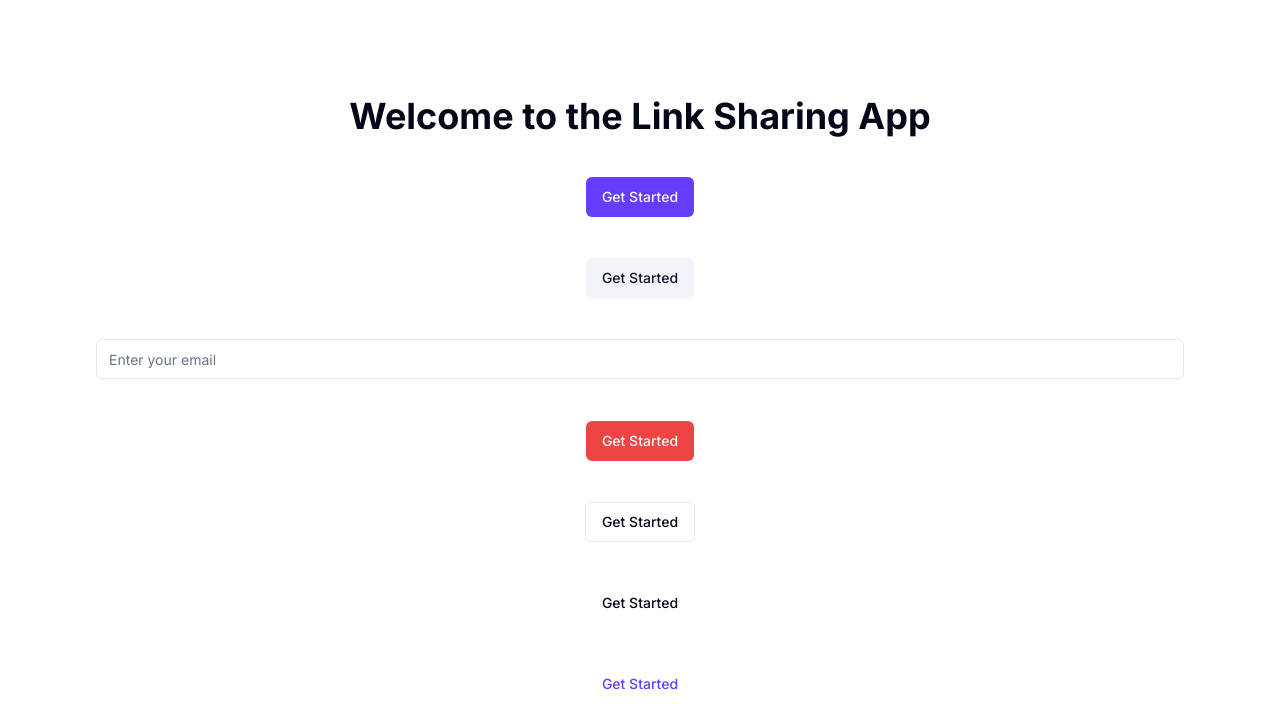
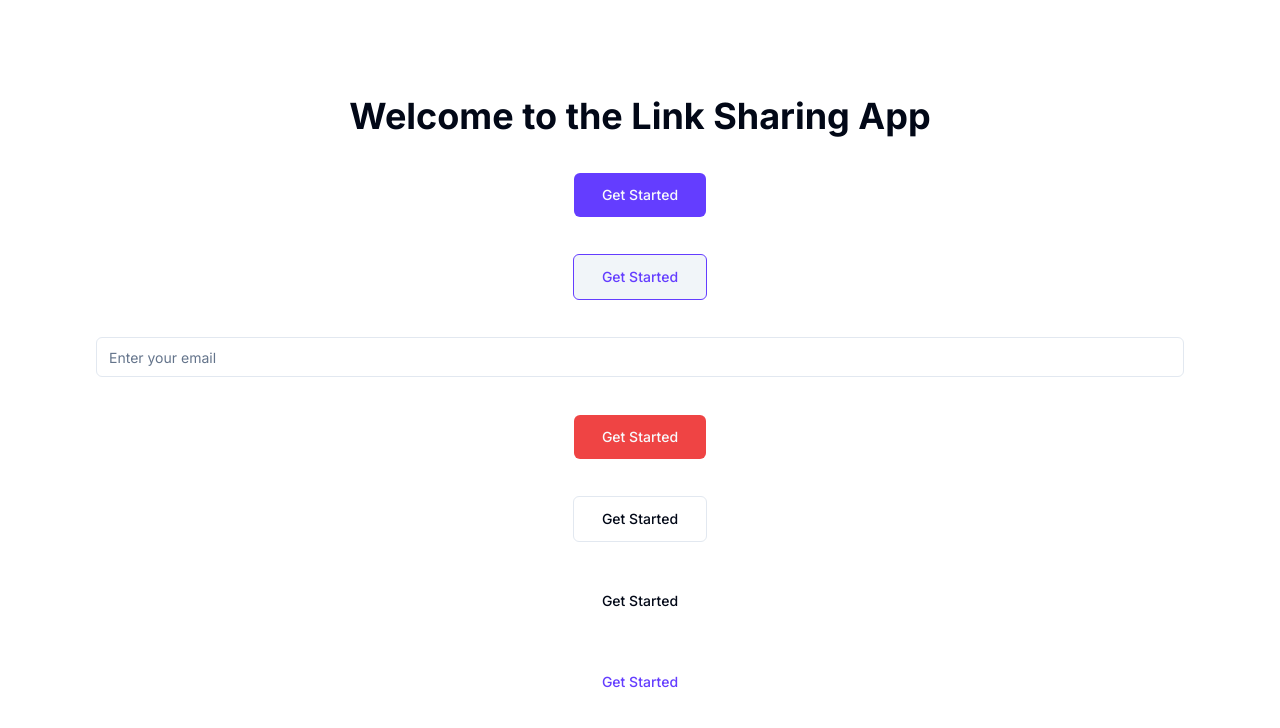
Before and after one commit to tatasadi/link-sharing-app, a Next.js app: page / in a window 1280 px wide. Shown: the top 728 px of the page. Built offline with nearby package versions, Linux system fonts and the light colour scheme.

Commit message:
add color und button

```diff
--- a/components/ui/button.tsx
+++ b/components/ui/button.tsx
@@ -9,15 +9,21 @@ const buttonVariants = cva(
 	{
 		variants: {
 			variant: {
-				default: 'bg-primary text-primary-foreground hover:bg-primary/90',
-				destructive: 'bg-destructive text-destructive-foreground hover:bg-destructive/90',
-				outline: 'border border-input bg-background hover:bg-accent hover:text-accent-foreground',
-				secondary: 'bg-secondary text-secondary-foreground hover:bg-secondary/80',
+				default:
+					'bg-primary text-primary-foreground hover:bg-primary/90',
+				destructive:
+					'bg-destructive text-destructive-foreground hover:bg-destructive/90',
+				active: 'bg-lavender-dream',
+				disabled: 'bg-primary/25',
+				outline:
+					'border border-input bg-background hover:bg-accent hover:text-accent-foreground',
+				secondary:
+					'bg-secondary text-primary border border-primary hover:bg-secondary/80',
 				ghost: 'hover:bg-accent hover:text-accent-foreground',
 				link: 'text-primary underline-offset-4 hover:underline',
 			},
 			size: {
-				default: 'h-10 px-4 py-2',
+				default: ' px-7 py-3',
 				sm: 'h-9 rounded-md px-3',
 				lg: 'h-11 rounded-md px-8',
 				icon: 'h-10 w-10',
@@ -40,7 +46,11 @@ const Button = React.forwardRef<HTMLButtonElement, ButtonProps>(
 	({ className, variant, size, asChild = false, ...props }, ref) => {
 		const Comp = asChild ? Slot : 'button'
 		return (
-			<Comp className={cn(buttonVariants({ variant, size, className }))} ref={ref} {...props} />
+			<Comp
+				className={cn(buttonVariants({ variant, size, className }))}
+				ref={ref}
+				{...props}
+			/>
 		)
 	},
 )
--- a/tailwind.config.ts
+++ b/tailwind.config.ts
@@ -1,80 +1,118 @@
-import type { Config } from "tailwindcss"
+import type { Config } from 'tailwindcss'
 
 const config = {
-  darkMode: ["class"],
+	darkMode: ['class'],
 	content: [
 		'./pages/**/*.{ts,tsx}',
 		'./components/**/*.{ts,tsx}',
 		'./app/**/*.{ts,tsx}',
 		'./src/**/*.{ts,tsx}',
 	],
-  prefix: "",
+	prefix: '',
 	theme: {
 		container: {
 			center: true,
-      padding: "2rem",
+			padding: '2rem',
 			screens: {
-        "2xl": "1400px",
+				'2xl': '1400px',
 			},
 		},
 		extend: {
 			colors: {
-        border: "hsl(var(--border))",
-        input: "hsl(var(--input))",
-        ring: "hsl(var(--ring))",
-        background: "hsl(var(--background))",
-        foreground: "hsl(var(--foreground))",
+				border: 'hsl(var(--border))',
+				input: 'hsl(var(--input))',
+				ring: 'hsl(var(--ring))',
+				background: 'hsl(var(--background))',
+				foreground: 'hsl(var(--foreground))',
 				primary: {
-          DEFAULT: "hsl(var(--primary))",
-          foreground: "hsl(var(--primary-foreground))",
+					DEFAULT: 'hsl(var(--primary))',
+					foreground: 'hsl(var(--primary-foreground))',
 				},
 				secondary: {
-          DEFAULT: "hsl(var(--secondary))",
-          foreground: "hsl(var(--secondary-foreground))",
+					DEFAULT: 'hsl(var(--secondary))',
+					foreground: 'hsl(var(--secondary-foreground))',
 				},
 				destructive: {
-          DEFAULT: "hsl(var(--destructive))",
-          foreground: "hsl(var(--destructive-foreground))",
+					DEFAULT: 'hsl(var(--destructive))',
+					foreground: 'hsl(var(--destructive-foreground))',
 				},
 				muted: {
-          DEFAULT: "hsl(var(--muted))",
-          foreground: "hsl(var(--muted-foreground))",
+					DEFAULT: 'hsl(var(--muted))',
+					foreground: 'hsl(var(--muted-foreground))',
 				},
 				accent: {
-          DEFAULT: "hsl(var(--accent))",
-          foreground: "hsl(var(--accent-foreground))",
+					DEFAULT: 'hsl(var(--accent))',
+					foreground: 'hsl(var(--accent-foreground))',
 				},
 				popover: {
-          DEFAULT: "hsl(var(--popover))",
-          foreground: "hsl(var(--popover-foreground))",
+					DEFAULT: 'hsl(var(--popover))',
+					foreground: 'hsl(var(--popover-foreground))',
 				},
 				card: {
-          DEFAULT: "hsl(var(--card))",
-          foreground: "hsl(var(--card-foreground))",
+					DEFAULT: 'hsl(var(--card))',
+					foreground: 'hsl(var(--card-foreground))',
 				},
+				'royal-violet': '#633CFF',
+				'lavender-dream': '#BEADFF',
+				'soft-lilac': '#EFEBFF',
+				'charcoal-black': '#333333',
+				'stone-gray': '#737373',
+				'dark-gray': '#D9D9D9',
+				'pure-snow': '#FAFAFA',
+				'crimson-blaze': '#FF3939',
+			},
+			fontSize: {
+				'heading-m': [
+					'32px',
+					{
+						lineHeight: '24px',
+						fontWeight: 'bold',
+					},
+				],
+				'heading-s': [
+					'16px',
+					{
+						lineHeight: '24px',
+						fontWeight: 'bold',
+					},
+				],
+				'body-m': [
+					'16px',
+					{
+						lineHeight: '24px',
+						fontWeight: '500',
+					},
+				],
+				'body-s': [
+					'12px',
+					{
+						lineHeight: '24px',
+						fontWeight: '500',
+					},
+				],
 			},
 			borderRadius: {
-        lg: "var(--radius)",
-        md: "calc(var(--radius) - 2px)",
-        sm: "calc(var(--radius) - 4px)",
+				lg: 'var(--radius)',
+				md: 'calc(var(--radius) - 2px)',
+				sm: 'calc(var(--radius) - 4px)',
 			},
 			keyframes: {
-        "accordion-down": {
-          from: { height: "0" },
-          to: { height: "var(--radix-accordion-content-height)" },
+				'accordion-down': {
+					from: { height: '0' },
+					to: { height: 'var(--radix-accordion-content-height)' },
 				},
-        "accordion-up": {
-          from: { height: "var(--radix-accordion-content-height)" },
-          to: { height: "0" },
+				'accordion-up': {
+					from: { height: 'var(--radix-accordion-content-height)' },
+					to: { height: '0' },
 				},
 			},
 			animation: {
-        "accordion-down": "accordion-down 0.2s ease-out",
-        "accordion-up": "accordion-up 0.2s ease-out",
+				'accordion-down': 'accordion-down 0.2s ease-out',
+				'accordion-up': 'accordion-up 0.2s ease-out',
 			},
 		},
 	},
-  plugins: [require("tailwindcss-animate")],
+	plugins: [require('tailwindcss-animate')],
 } satisfies Config
 
 export default config
```
Also changed, not shown: 1 other file (tests, documents, lock files or other folders). Lines whose indentation alone changed are shown as unchanged.
